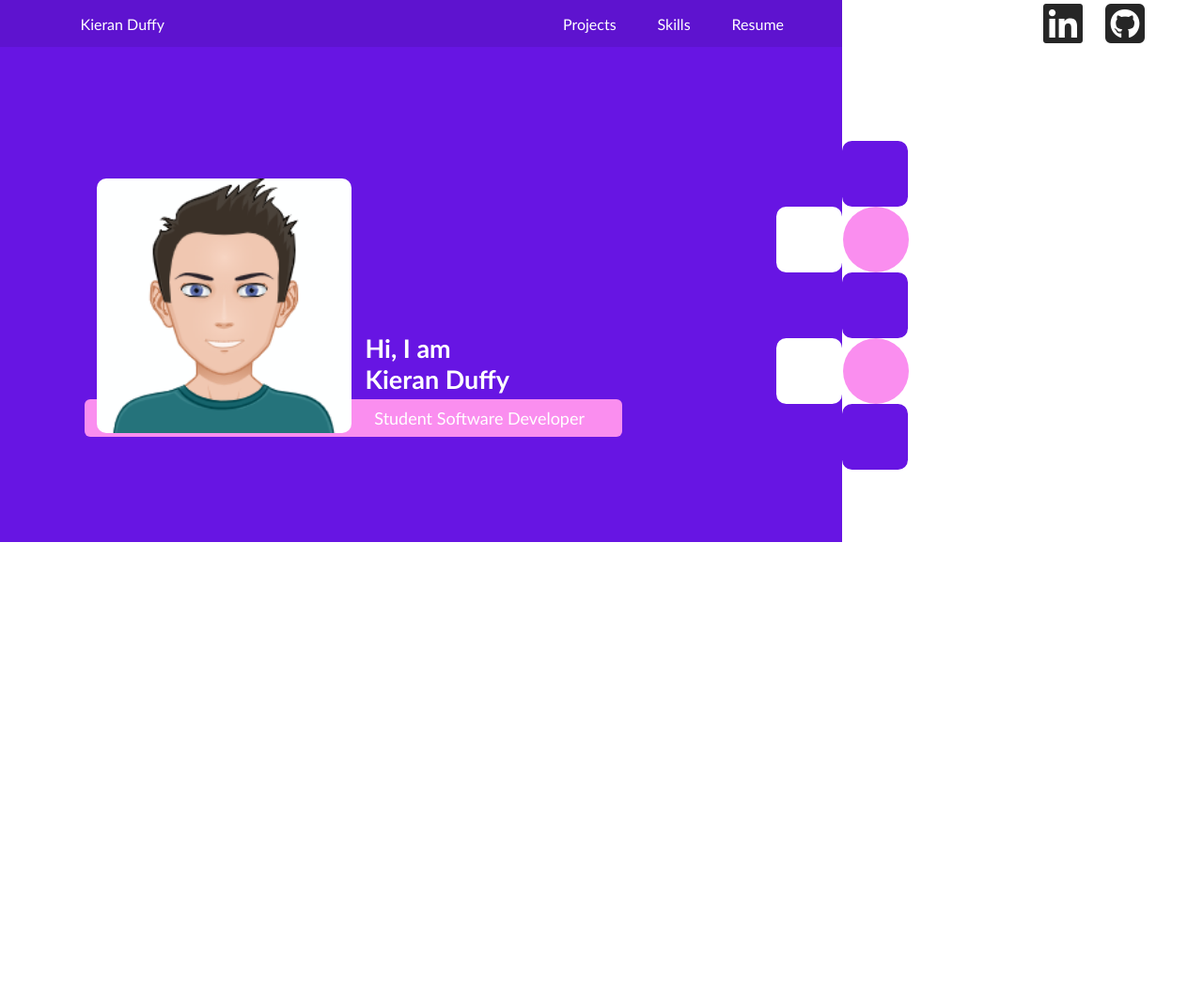
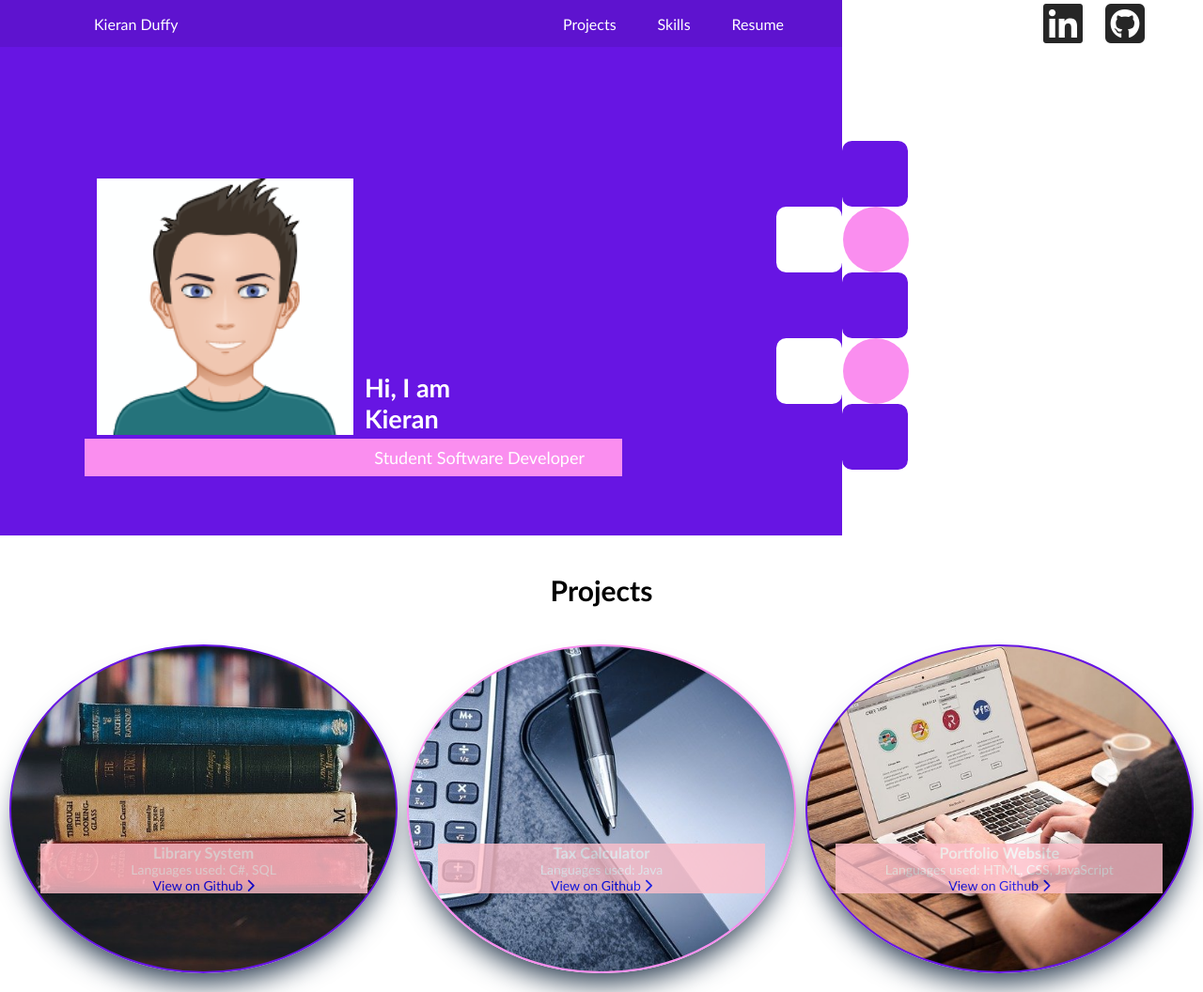
Before and after one commit to kieranduffy1992/Portfolio-Website, a plain HTML site: page index.html in a window 1280 px wide. Shown: the whole page at 94% size. Before the commit the page ends 800 px from the top, so only its background shows below. Drawn offline with Linux system fonts and the light colour scheme.

Commit message:
Projects Area

```diff
--- a/index.html
+++ b/index.html
@@ -12,7 +12,7 @@
     <nav class="navigation">
 
         <ul class="left-nav">
-            <li><span id="name">Kieran Duffy</span></li>
+            <li id="name">Kieran Duffy</li>
             <li><a href="#">Projects</a></li>
             <li><a href="#">Skills</a></li>
             <li><a href="#">Resume</a></li>
@@ -38,7 +38,7 @@
         <div class="left-section">
             <div class="intro">
                 <div class="intro-img"><img src="images/avatar.png" alt="Avatar"></div>
-                <div class="intro-h1"><h1>Hi, I am<br>Kieran Duffy</h1></div>
+                <div class="intro-h1"><h1>Hi, I am<br>Kieran</h1></div>
                 <div class="intro-p"><p>Student Software Developer</p></div>
             </div>
         </div>
@@ -47,15 +47,50 @@
             <div id="color-options">
                 <div id="blue" class="square"></div>
                 <div id="purple" class="square"></div>
-                <div  class="square pink"></div>
+                <div class="square pink"></div>
                 <div id="green" class="square"></div>
                 <div id="black" class="square"></div>
-                <div  class="square pink"></div>
+                <div class="square pink"></div>
                 <div id="dark" class="square"></div>
             </div>
 
         </div>
     </section>
 
+    <!--Projects-->
+
+    <section>
+        <h2 class="headings">Projects</h2>
+        <div class="projects">
+            <div id="library">
+                <div class="text">
+                    <h3>Library System</h3>
+                    <p>
+                        Languages used: C#, SQL
+                    </p>
+                    <a href="#">View on Github <i class="fas fa-chevron-right"></i></a>
+                </div>
+            </div>
+            <div id="tax-calculator">
+                <div class="text">
+                    <h3>Tax Calculator</h3>
+                    <p>
+                        Languages used: Java
+                    </p>
+                    <a href="#">View on Github <i class="fas fa-chevron-right"></i></a>
+                </div>
+            </div>
+            <div id="portfolio-website">
+                <div class="text">
+                    <h3>Portfolio Website</h3>
+                    <p>
+                        Languages used: HTML, CSS, JavaScript
+                    </p>
+                    <a href="#">View on Github <i class="fas fa-chevron-right"></i></a>
+                </div>
+            </div>
+        </div>
+    </section>
+
 </body>
 </html>
--- a/style.css
+++ b/style.css
@@ -2,13 +2,13 @@
     margin:0;
     padding: 0;
     box-sizing: border-box;
-
-
 }
 
 body{
     width: 100%;
     font-family: 'Trebuchet MS', sans-serif;
+    font-size: 14px;
+    background-color: white;
 
 }
 
@@ -63,7 +63,8 @@ ul{
 
 #name{
     color: white;
-    margin-right: 400px;
+    margin-right: auto;
+    padding-left: 100px;
 }
 
 .navigation ul li a:hover{
@@ -75,7 +76,8 @@ ul{
 .main-area{
     display: flex;
     width: 100%;
-    height: 527px;
+    height: 520px;
+    margin-bottom: 40px;
 }
 
 .left-section{
@@ -90,7 +92,6 @@ ul{
     display: grid;
     grid-template-columns: repeat(2, 1fr);
     grid-template-rows: repeat(2, 1fr);
-    grid-gap: 5px;
     width:75%;
     height: 100%;
     padding: 140px 10px 0 90px;
@@ -100,20 +101,19 @@ ul{
 
 .intro-p {
     grid-column: 1/3;
-    grid-row: 1/2;
+    grid-row: 2;
     text-align: right;
     background-color: #fa8eef;
     height: 40px;
     font-size: 18px;
     padding: 9px 40px 0 0;
-    border-radius: 6px;
-    align-self: end;
+
+    align-self: start;
 }
 
 .intro img{
-    width: 100%;
-    border-radius: 10px;
-    height: 100%;
+    min-width: 100%;
+    min-height: 100%;
 }
 
 .intro-img{
@@ -121,15 +121,13 @@ ul{
     grid-row: 1;
     z-index: 1;
     margin-left: 13px;
-    align-self: center;
-
 }
 
 .intro-h1{
     grid-column: 2;
     grid-row: 1;
-    align-self: center;
-    margin-top: 120px;
+    align-self: end;
+    margin: 0 0 5px 2px;
     padding: 0 0 0 10px;
 }
 
@@ -141,8 +139,6 @@ ul{
 #color-options{
     display: flex;
     flex-direction: column;
-
-
 }
 
 .square{
@@ -167,3 +163,65 @@ ul{
     background-color: #fa8eef;
     margin: -70px 0 0 1px;
 }
+
+/*Projects*/
+
+.headings{
+    text-align: center;
+    margin-bottom: 40px;
+    font-size: 30px;
+}
+
+.projects{
+    width: 100%;
+    display: grid;
+    grid-template-columns: repeat(3, 1fr);
+    grid-gap: 10px;
+    margin-bottom: 20px;
+    padding:0 10px 0 10px;
+    color: #f2f3f4;
+}
+
+
+.text{
+    max-width: 85%;
+    background-color: pink;
+    margin: 210px auto 0 auto;
+    text-align: center;
+    opacity: 0.8;
+}
+
+.text:hover{
+    opacity: 1;
+}
+
+.projects > div:hover{
+    opacity: 0.7;
+    color: white;
+}
+
+#library, #tax-calculator, #portfolio-website{
+    width: 100%;
+    height: 350px;
+    border-radius: 50%;
+    box-shadow: rgb(38, 57, 77) 0px 20px 30px -10px;
+
+}
+
+#library{
+    background: url("images/Library.jpg") no-repeat
+    center center/cover;
+    border: #6715e3 solid 2px;
+}
+
+#tax-calculator{
+    background: url("images/Tax-Calculator.jpg") no-repeat
+    center center/cover;
+    border: #fa8eef solid 2px;
+}
+
+#portfolio-website{
+    background: url("images/Portfolio-Website.jpg") no-repeat
+    center center/cover;
+    border: #6715e3 solid 2px;
+}
```
Also changed, not shown: images/Library.jpg (added), images/Portfolio-Website.jpg (added), images/Tax-Calculator.jpg (added).
